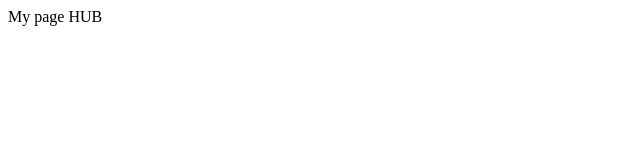
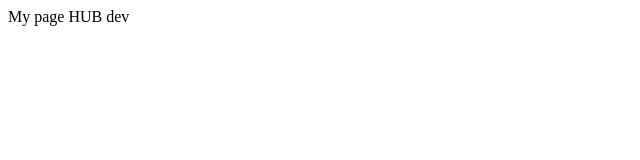
Before and after one commit to vikyram48/Cremline, a plain HTML site: page Index.html in a window 1280 px wide. Shown: the full height of the page, 0-640 px from the left. Drawn offline with Linux system fonts and the light colour scheme.

Commit message:
Update Index.html

```diff
--- a/Index.html
+++ b/Index.html
@@ -1,3 +1,3 @@
 <html>
-<body> My page HUB</body>
+<body> My page HUB dev</body>
 </html>
```
